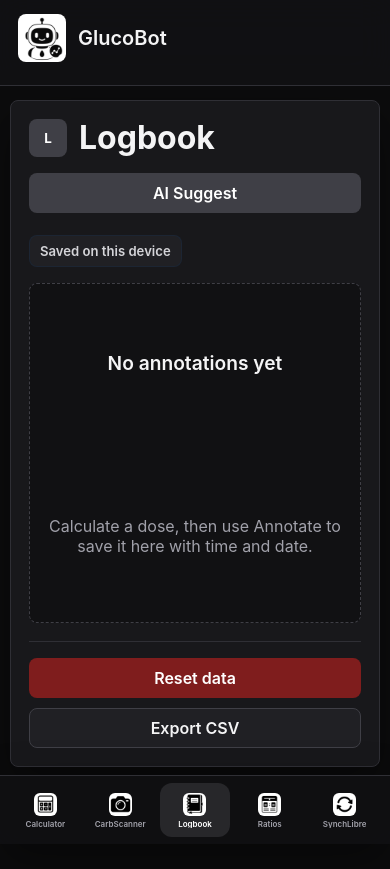
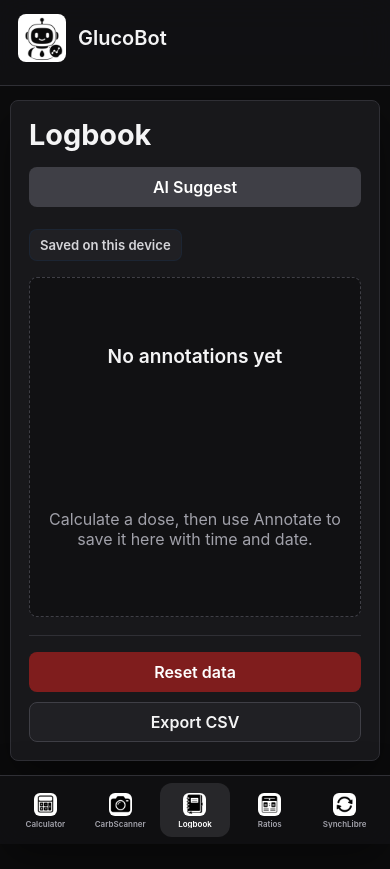
Before and after one commit to lazyllama995/GlucoBot, a website with bundled scripts: page index.html in a window 390 px wide. Both pictures are taken after a click on the tab "Logbook". Built offline with nearby package versions, Linux system fonts and the light colour scheme; files whose address does not match are found by name.

Commit message:
Add text titles to tabs

```diff
--- a/src/platform/browser/main.js
+++ b/src/platform/browser/main.js
@@ -105,6 +105,7 @@ function renderActiveTab() {
 function renderCalculatorTab() {
   return `
     <section class="calculator-shell" id="calculator-panel" role="tabpanel">
+      ${renderTabTitle("Calculator")}
       ${renderDoseCalculator()}
     </section>
   `;
@@ -195,6 +196,7 @@ function renderDoseCalculator() {
 function renderRatiosTab() {
   return `
     <section class="ratios-shell" id="ratios-panel" role="tabpanel">
+      ${renderTabTitle("Ratios")}
       <form id="ratios-form" class="ratios-form">
         <section class="ratio-section">
           <h2>Ratios</h2>
@@ -239,10 +241,7 @@ function renderLogTab() {
   return `
     <section class="log-shell" id="log-panel" role="tabpanel">
       <div class="log-header">
-        <div class="section-heading">
-          <span class="icon-badge blue">L</span>
-          <h1>Logbook</h1>
-        </div>
+        ${renderTabTitle("Logbook")}
         <div class="log-actions">
           <button type="button" id="ai-suggest-button">AI Suggest</button>
         </div>
@@ -326,10 +325,7 @@ function renderCarbVisionTab() {
 function renderSynchLibreTab() {
   return `
     <section class="synch-shell" id="synch-libre-panel" role="tabpanel">
-      <div class="section-heading">
-        <span class="icon-badge sync">S</span>
-        <h1>SynchLibre</h1>
-      </div>
+      ${renderTabTitle("SynchLibre")}
       <div class="storage-status ${libreSync.configured ? "synced" : ""}">
         ${escapeHtml(libreSync.message)}
       </div>
@@ -368,6 +364,14 @@ function renderSynchLibreTab() {
         <p>SynchLibre uses an unofficial Libre Link Up API. Confirm readings in your official Libre app.</p>
       </div>
     </section>
+  `;
+}
+
+function renderTabTitle(title) {
+  return `
+    <div class="section-heading tab-title">
+      <h1>${title}</h1>
+    </div>
   `;
 }
 
--- a/src/styles/app.css
+++ b/src/styles/app.css
@@ -277,6 +277,14 @@ h3 {
   margin-bottom: 18px;
 }
 
+.tab-title h1,
+.log-shell h1,
+.synch-shell h1 {
+  margin-bottom: 0;
+  font-size: 1.8rem;
+  line-height: 1.1;
+}
+
 .icon-badge {
   display: grid;
   place-items: center;
@@ -970,12 +978,6 @@ select:focus {
 
 .log-shell .section-heading {
   margin-bottom: 0;
-}
-
-.log-shell h1 {
-  margin-bottom: 0;
-  font-size: 2rem;
-  line-height: 1.1;
 }
 
 .log-actions {
@@ -1423,6 +1425,16 @@ textarea:focus,
     font-size: 2.4rem;
   }
 
+  .tab-title h1,
+  .log-shell h1,
+  .synch-shell h1 {
+    font-size: 1.8rem;
+  }
+
+  .vision-shell h1 {
+    font-size: 2rem;
+  }
+
   .form-row,
   .calculator-form,
   .field-grid,
```
